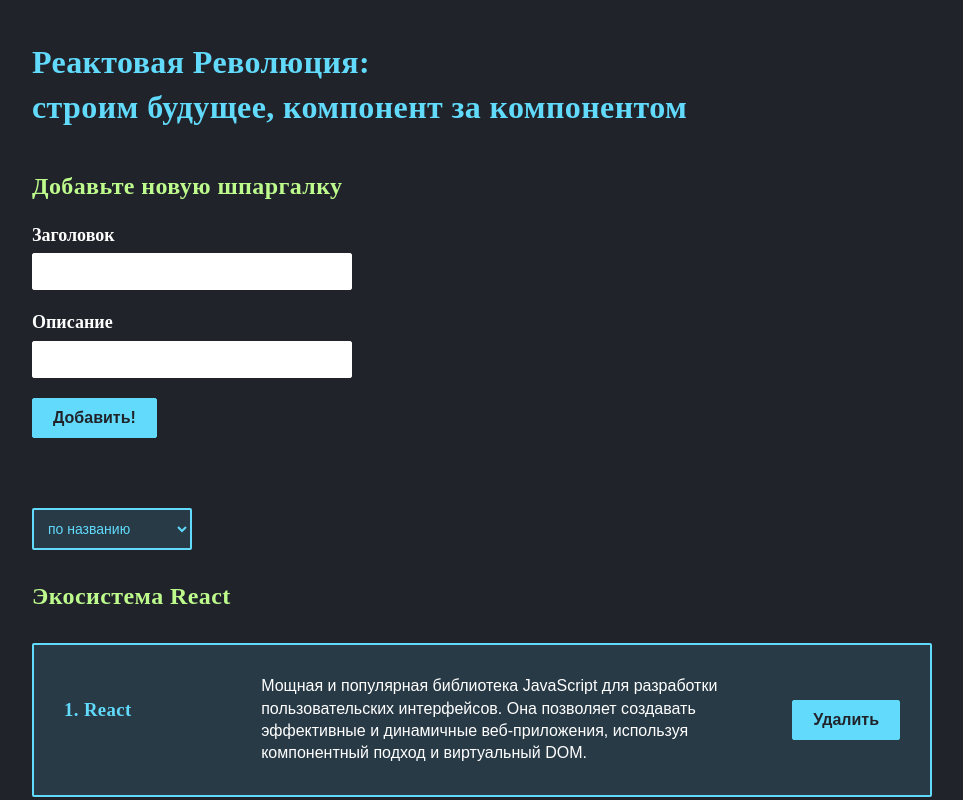
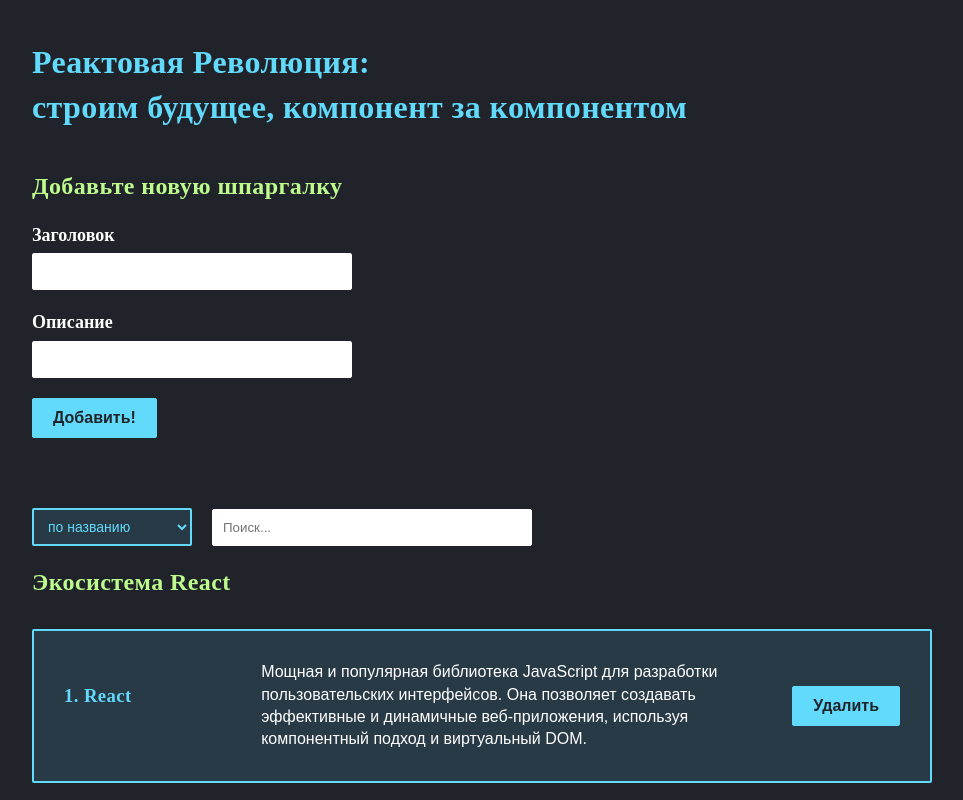
Before and after one commit to Marinarium/basic-react, a React (Create React App) app: page / in a window 1280 px wide. Shown: the top 800 px of the page, without its empty margins (158-1121 px from the left). Built offline with nearby package versions, Linux system fonts and the light colour scheme.

Commit message:
add Search and Post Filter

```diff
--- a/src/App.js
+++ b/src/App.js
@@ -1,8 +1,8 @@
-import { useState } from 'react';
+import { useMemo, useState } from 'react';
 import PostList from './components/PostList';
 import PostForm from './components/PostForm';
+import PostFilter from './components/PostFilter';
 import './styles/App.css';
-import Select from './components/UI/Select/Select';
 
 function App() {
   const[posts, setPosts] = useState([
@@ -10,7 +10,20 @@ function App() {
     { id: 2, title: 'MobX', description: 'Современная библиотека управления состоянием для приложений на платформе JavaScript, которая упрощает управление и реактивное обновление данных.' },
     { id: 3, title: 'Redux', description: 'Популярная библиотека управления состоянием в приложениях на JavaScript, которая обеспечивает предсказуемый поток данных и упрощает управление состоянием приложения через одно хранилище.' }
   ]);
-  const [selectedValue, setSelectedValue] = useState('');
+
+  const [filter, setFilter] = useState({ selectedType: '', searchQuery: '' });
+
+  const sortedPosts = useMemo(() => {
+    if(filter.selectedType) {
+      return [...posts].sort((a, b) => a[filter.selectedType].localeCompare(b[filter.selectedType]));
+    }
+
+    return posts;
+  }, [filter.selectedType, posts]);
+
+  const sortedAndSearchedPosts = useMemo(() => {
+    return sortedPosts.filter(post => post.title.toLowerCase().includes(filter.searchQuery.toLowerCase()));
+  }, [filter.searchQuery, sortedPosts]);
 
   const createPost = (newPost) => {
       setPosts([...posts, newPost]);
@@ -20,21 +33,12 @@ function App() {
     setPosts([...posts.filter(p => p.id !== postId)]);
   };
 
-  const sortPosts = (sortType) => {
-    setSelectedValue(sortType);
-    setPosts([...posts].sort((a, b) => a[sortType].localeCompare(b[sortType])));
-  };
-
   return (
     <div className="app">
       <h1 className="title">Реактовая Революция: <br/>строим будущее, компонент за компонентом</h1>
       <PostForm create={createPost}/>
-      <Select
-        value={selectedValue}
-        onChange={sortPosts}
-        options={[{value: 'title', name: 'по названию'}, {value: 'description', name: 'по описанию'}]}
-      />
-      <PostList posts={posts} title='Экосистема React' remove={removePost}/>
+      <PostFilter filter={filter} updateFilter={setFilter}/>
+      <PostList posts={sortedAndSearchedPosts} title='Экосистема React' remove={removePost}/>
     </div>
   );
 }
--- /dev/null
+++ b/src/components/PostFilter.jsx
@@ -0,0 +1,22 @@
+import React from 'react';
+import Input from './UI/Input/Input';
+import Select from './UI/Select/Select';
+
+const PostFilter = ({ filter, updateFilter }) => {
+  return (
+    <div className="post-filter">
+      <Select
+        value={filter.selectedType}
+        onChange={selectedValue => updateFilter({ ...filter, selectedType: selectedValue })}
+        options={[{value: 'title', name: 'по названию'}, {value: 'description', name: 'по описанию'}]}
+      />
+      <Input
+        value={filter.searchQuery}
+        placeholder="Поиск..."
+        onChange={event => updateFilter({...filter, searchQuery: event.target.value })}
+      />
+    </div>
+  );
+};
+
+export default PostFilter;
--- a/src/components/UI/Select/Select.module.css
+++ b/src/components/UI/Select/Select.module.css
@@ -1,10 +1,10 @@
 .select {
-    padding: 10px;
+    padding: 8px 10px;
     font-size: 14px;
     border: 2px solid var(--color-main);
     border-radius: 2px;
     min-width: 160px;
-    margin-bottom: 30px;
+    margin-bottom: 20px;
     background-color: var(--color-transparent-main);
     color: var(--color-main);
     cursor: pointer;
--- a/src/styles/App.css
+++ b/src/styles/App.css
@@ -51,6 +51,12 @@ h3 {
     margin-bottom: 70px;
 }
 
+.post-filter {
+    display: flex;
+    align-items: flex-end;
+    gap: 10px;
+}
+
 .post {
     display: flex;
     padding: 30px;
```
